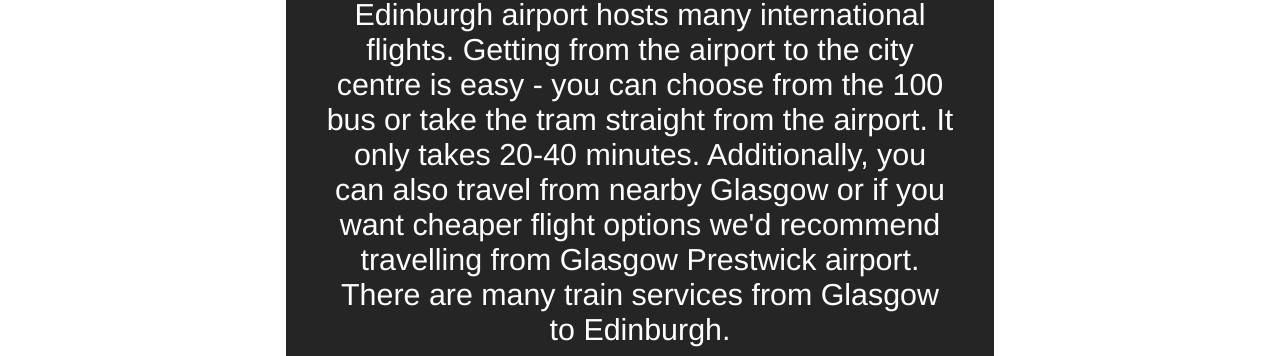
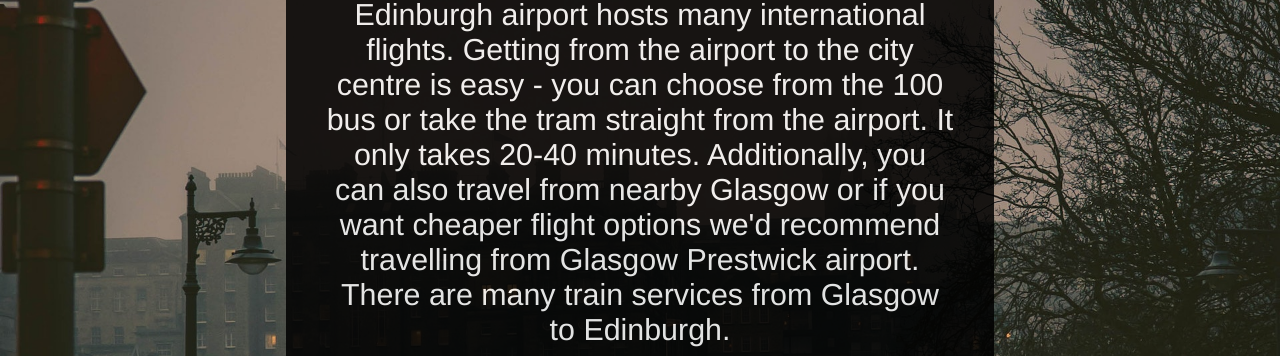
Before and after one commit to BGCG/project1, a plain HTML site: page travel.html in a window 1280 px wide. Shown: the part 257-613 px from the top of the page. Drawn offline with Linux system fonts and the light colour scheme; a web font is replaced by a local one.

Commit message:
Reinsertion of edinburgh travel page image

```diff
--- a/assets/css/style.css
+++ b/assets/css/style.css
@@ -272,7 +272,7 @@ Code taken from inspiration from https://www.w3schools.com/css/css_image_transpa
  image from pexels.com - https://www.pexels.com/photo/three-person-crossing-streets-2242170/ */
 
  #edin-travel {
-    background: url('../images/ed-travel.jpg') no-repeat center center;
+    background: url('../images/edinburgh-travel.jpg') no-repeat center center;
     height: 1000px;
     width: 100%;
     padding-top: 20px;
```
Also changed, not shown: assets/images/edinburgh-travel.jpg (added).
